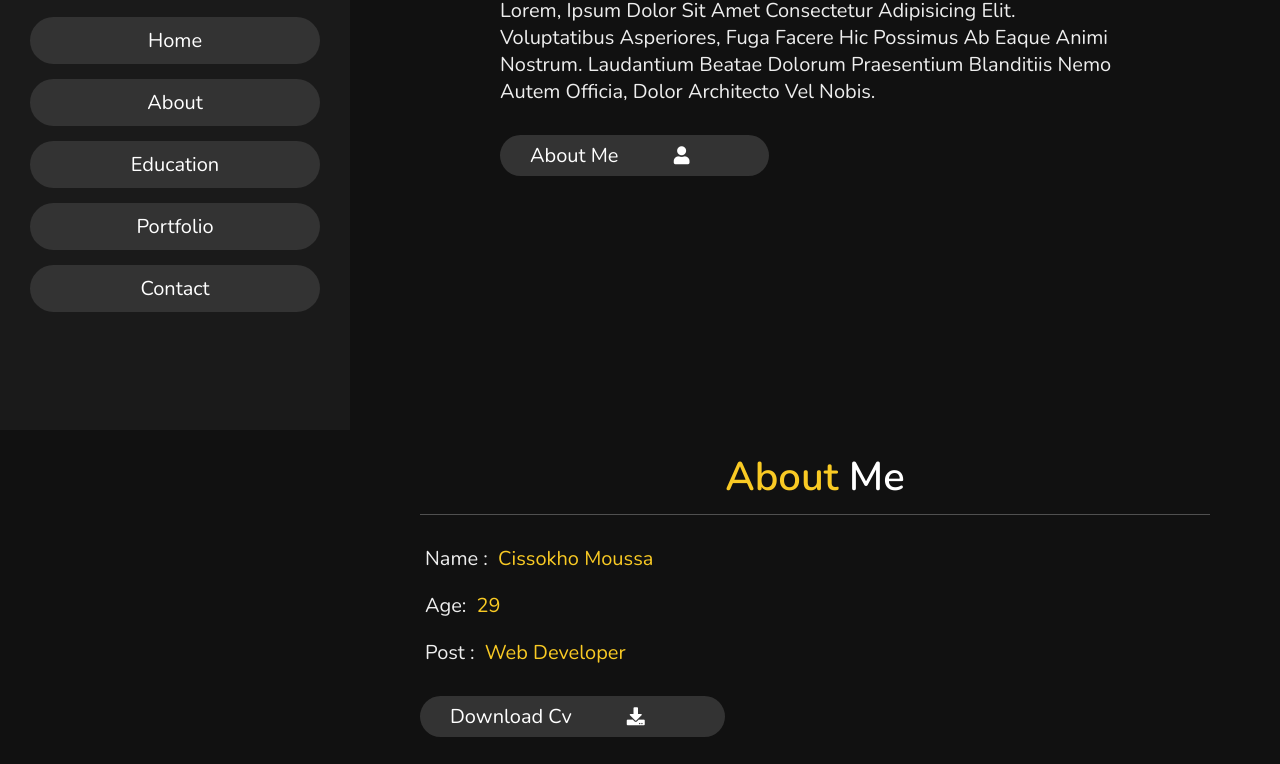
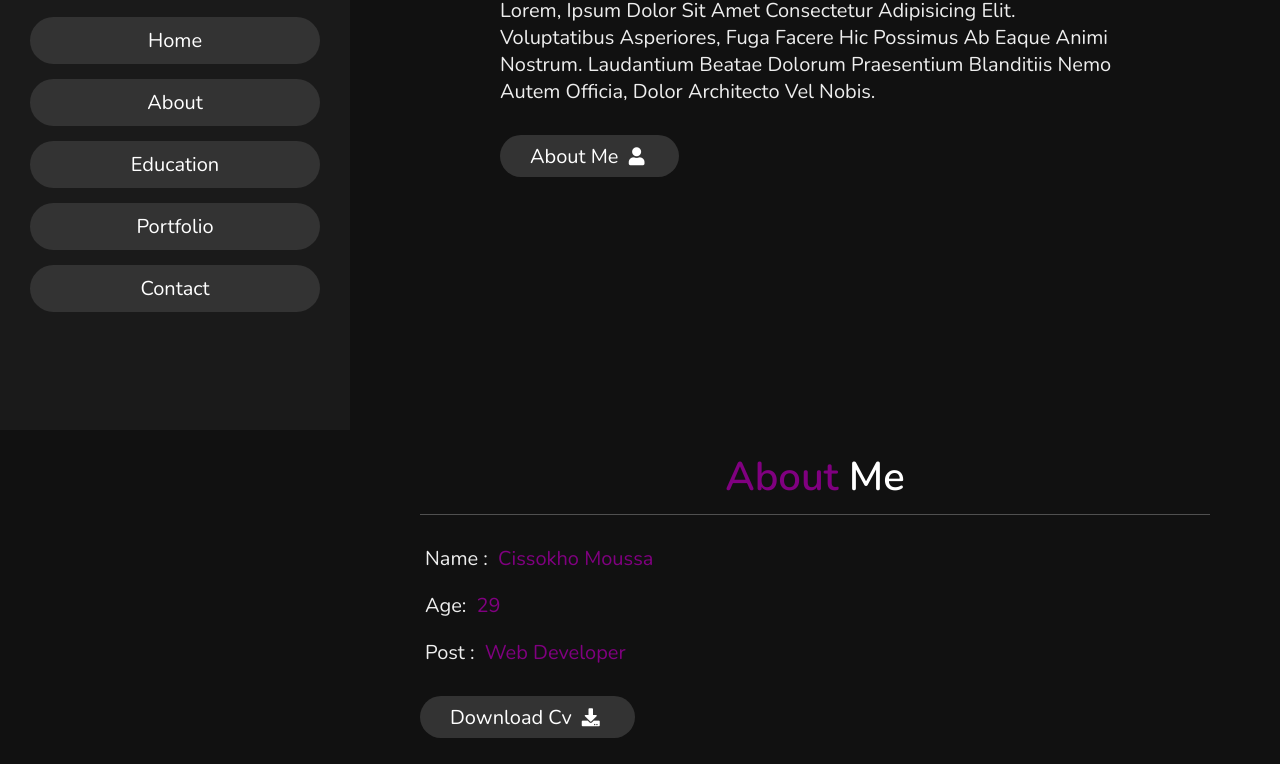
Before and after one commit to ciskoinch8/personal_portfolio, a plain HTML site: page index.html in a window 1280 px wide. Shown: the part 370-1134 px from the top of the page. Drawn offline with nearby package versions, Linux system fonts and the light colour scheme.

Commit message:
modif base color

```diff
--- a/css/style.css
+++ b/css/style.css
@@ -1,7 +1,7 @@
 @import url('https://fonts.googleapis.com/css2?family=Nunito:wght@200;400;600&family=Poppins:ital,wght@0,300;1,300&display=swap');
 
 :root{
-    --yellow: #f9ca24;
+    --yellow: purple;
 }
 
 *{
@@ -49,7 +49,7 @@ section{
     border-radius: 5rem;
 }
 .btn i{
-    padding: 0 5rem;
+    padding: 0.5rem;
     font-size: 1.8rem;
 }
 .btn:hover{
@@ -325,7 +325,7 @@ header .navbar ul li a:hover{
 .img_scroll{
     height: 80px;
     width: 80px;
-    opacity: 0.9;
+    opacity: 0.8;
 }
 .top:hover img{
     transform: scale(1.2);
```
